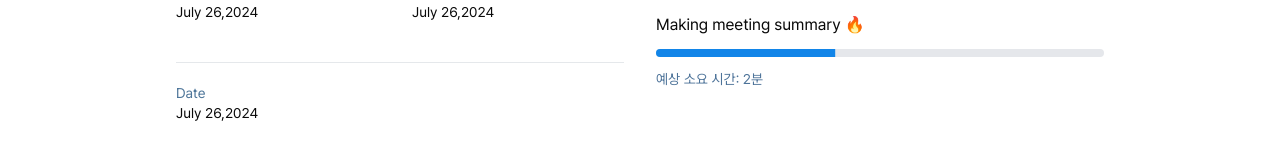
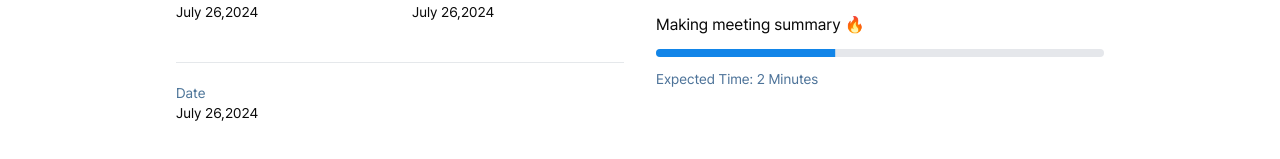
Before and after one commit to minjeongss/ai-realtime-meeting-summary, a React (Vite) app: page /summary in a window 1280 px wide. Shown: the part 260-419 px from the top of the page. Built offline with nearby package versions, Linux system fonts and the light colour scheme.

Commit message:
feat: pdf 대기 문구 영어로 변경 및 pdf 예시 사진 높이 줄인 버전으로 변경

```diff
--- a/src/pages/Summary/components/ReadyPDF.tsx
+++ b/src/pages/Summary/components/ReadyPDF.tsx
@@ -14,7 +14,7 @@
     <div className="flex flex-col gap-3">
       <p>Making meeting summary 🔥</p>
       <Progress value={progress} />
-      <p className="text-sm text-[#4D7399]">예상 소요 시간: 2분</p>
+      <p className="text-sm text-[#4D7399]">Expected Time: 2 Minutes</p>
     </div>
   );
 };
```
Also changed, not shown: src/assets/images/pdf.svg.
